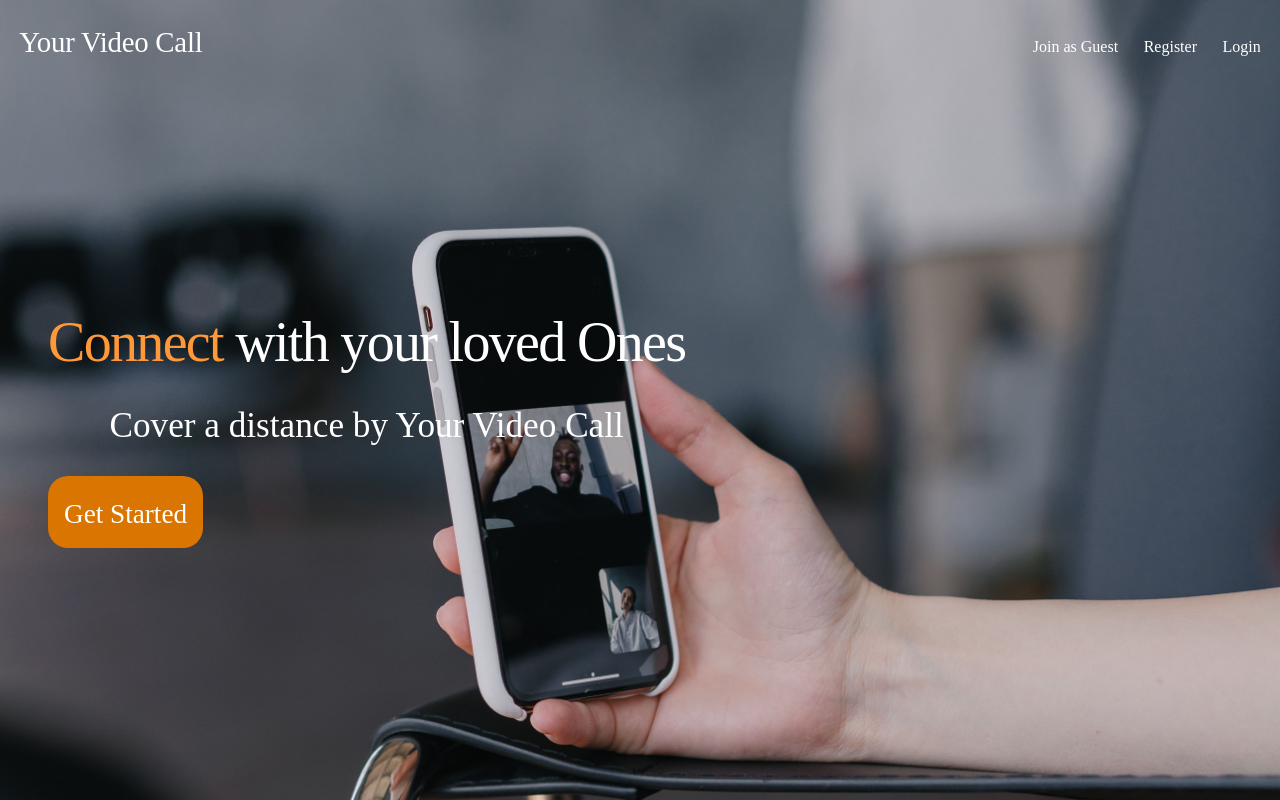
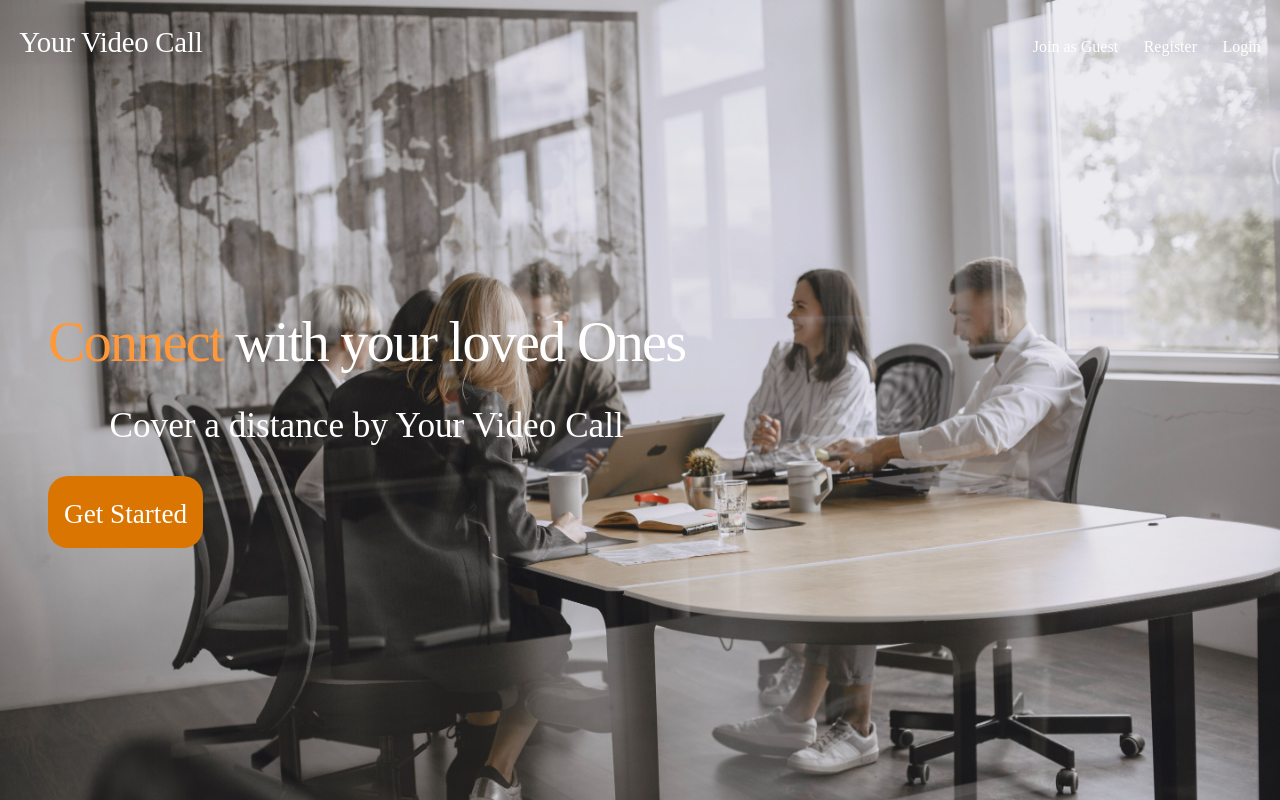
Before and after one commit to priyankashori/Video-Conferencing, a React (Vite) app in the folder frontend/: page / in a window 1280 px wide. Built offline with nearby package versions, Linux system fonts and the light colour scheme.

Commit message:
Change landing page background image

```diff
--- a/frontend/src/pages/landing.css
+++ b/frontend/src/pages/landing.css
@@ -1,7 +1,7 @@
 .landingPageContainer {
     width: 100vw;
     height: 100vh;
-    background: url("/pexels-mikhail-nilov-7681013.jpg");
+    background: url("/pexels-gustavo-fring-4872017.jpg");
     background-repeat: no-repeat;
     background-size: cover;
     color: white;
```
